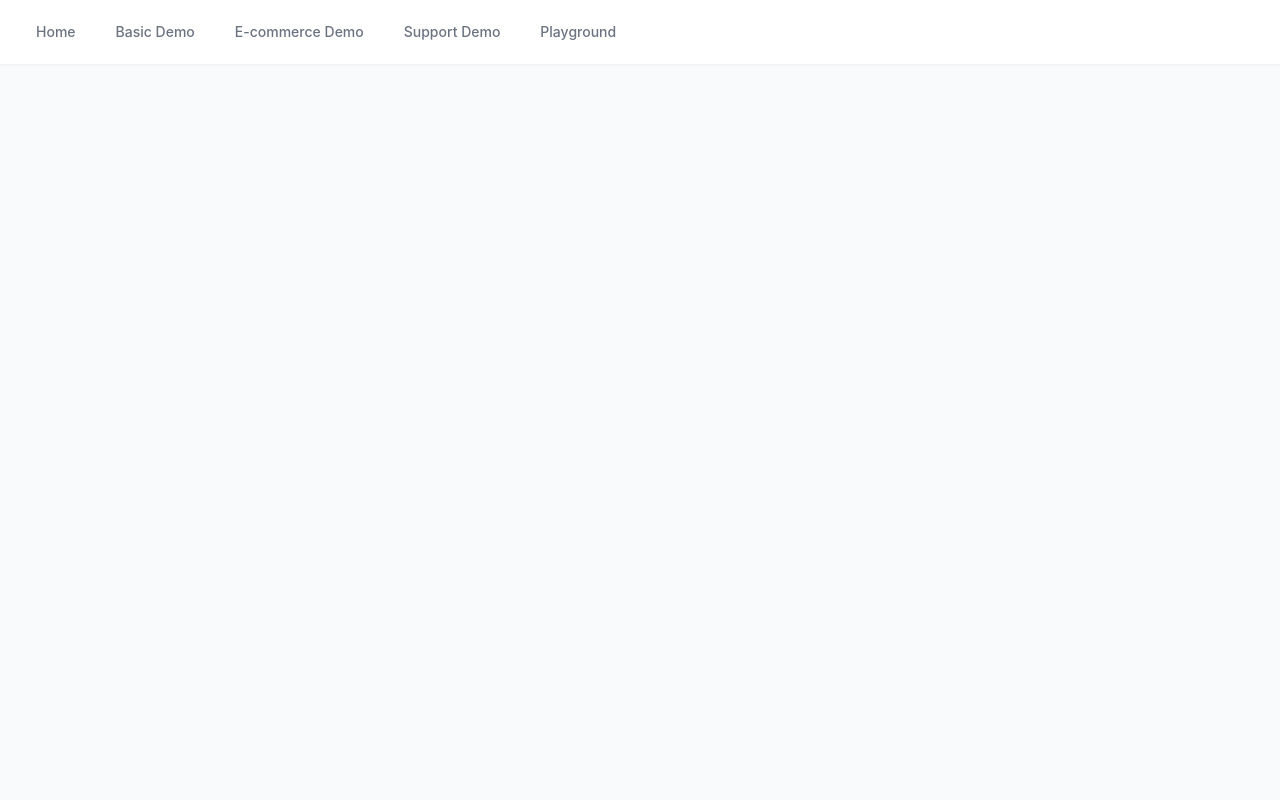
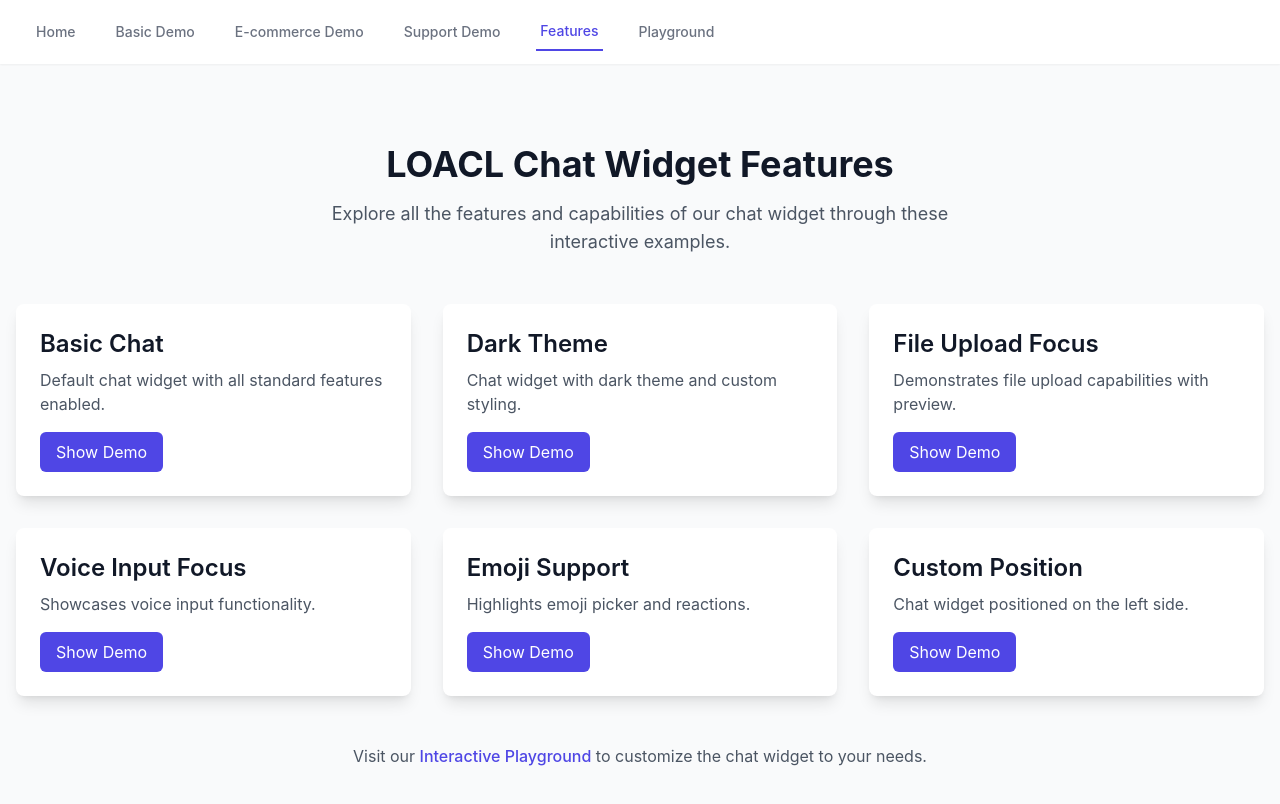
Before and after one commit to alinaqi/loacl_frontend, a React (Vite) app: page /features in a window 1280 px wide. Shown: the top 804 px of the page. Built offline with nearby package versions, Linux system fonts and the light colour scheme.

Commit message:
feat(demo): add all features showcase page - Create AllFeaturesDemo component - Add interactive feature sections - Add route and navigation link

```diff
--- a/src/App.tsx
+++ b/src/App.tsx
@@ -5,6 +5,7 @@ import { BasicDemo } from './pages/BasicDemo';
 import { EcommerceDemo } from './pages/EcommerceDemo';
 import { SupportDemo } from './pages/SupportDemo';
 import { PlaygroundDemo } from './pages/PlaygroundDemo';
+import { AllFeaturesDemo } from './pages/AllFeaturesDemo';
 
 const Home = () => (
   <div className="min-h-screen bg-gray-50 flex items-center justify-center py-12 px-4 sm:px-6 lg:px-8">
@@ -114,6 +115,7 @@ function App() {
           <Route path="/ecommerce" element={<EcommerceDemo />} />
           <Route path="/support" element={<SupportDemo />} />
           <Route path="/playground" element={<PlaygroundDemo />} />
+          <Route path="/features" element={<AllFeaturesDemo />} />
         </Routes>
       </div>
     </BrowserRouter>
--- a/src/components/Navigation.tsx
+++ b/src/components/Navigation.tsx
@@ -9,6 +9,7 @@ export const Navigation = () => {
     { path: '/basic', label: 'Basic Demo' },
     { path: '/ecommerce', label: 'E-commerce Demo' },
     { path: '/support', label: 'Support Demo' },
+    { path: '/features', label: 'Features' },
     { path: '/playground', label: 'Playground' },
   ];
 
--- /dev/null
+++ b/src/pages/AllFeaturesDemo.tsx
@@ -0,0 +1,186 @@
+import React, { useState } from 'react';
+import { ChatWidget } from '../components/ChatWidget';
+
+interface DemoSection {
+  title: string;
+  description: string;
+  config: {
+    customStyles?: {
+      '--primary-color'?: string;
+      '--secondary-color'?: string;
+      '--text-color'?: string;
+      '--bg-color'?: string;
+      '--widget-width'?: string;
+      '--widget-height'?: string;
+      '--border-radius'?: string;
+      '--font-family'?: string;
+      '--font-size'?: string;
+      '--message-bubble-color'?: string;
+      '--user-message-color'?: string;
+    };
+    position?: 'left' | 'right';
+    features?: {
+      showFileUpload?: boolean;
+      showVoiceInput?: boolean;
+      showEmoji?: boolean;
+    };
+  };
+}
+
+export const AllFeaturesDemo: React.FC = () => {
+  const [activeSection, setActiveSection] = useState<string | null>(null);
+
+  const demoSections: DemoSection[] = [
+    {
+      title: 'Basic Chat',
+      description: 'Default chat widget with all standard features enabled.',
+      config: {
+        customStyles: {
+          '--primary-color': '#2563eb',
+          '--secondary-color': '#1d4ed8',
+          '--text-color': '#111827',
+          '--bg-color': '#ffffff',
+          '--font-family': 'Inter, system-ui, sans-serif',
+          '--font-size': '14px',
+          '--message-bubble-color': '#f3f4f6',
+          '--user-message-color': '#e0e7ff',
+        },
+        features: {
+          showFileUpload: true,
+          showVoiceInput: true,
+          showEmoji: true,
+        },
+      },
+    },
+    {
+      title: 'Dark Theme',
+      description: 'Chat widget with dark theme and custom styling.',
+      config: {
+        customStyles: {
+          '--primary-color': '#6d28d9',
+          '--secondary-color': '#5b21b6',
+          '--text-color': '#f3f4f6',
+          '--bg-color': '#1f2937',
+          '--font-family': 'Inter, system-ui, sans-serif',
+          '--font-size': '14px',
+          '--message-bubble-color': '#374151',
+          '--user-message-color': '#4c1d95',
+        },
+      },
+    },
+    {
+      title: 'File Upload Focus',
+      description: 'Demonstrates file upload capabilities with preview.',
+      config: {
+        customStyles: {
+          '--primary-color': '#059669',
+          '--secondary-color': '#047857',
+        },
+        features: {
+          showFileUpload: true,
+          showVoiceInput: false,
+          showEmoji: false,
+        },
+      },
+    },
+    {
+      title: 'Voice Input Focus',
+      description: 'Showcases voice input functionality.',
+      config: {
+        customStyles: {
+          '--primary-color': '#dc2626',
+          '--secondary-color': '#b91c1c',
+        },
+        features: {
+          showFileUpload: false,
+          showVoiceInput: true,
+          showEmoji: false,
+        },
+      },
+    },
+    {
+      title: 'Emoji Support',
+      description: 'Highlights emoji picker and reactions.',
+      config: {
+        customStyles: {
+          '--primary-color': '#f59e0b',
+          '--secondary-color': '#d97706',
+        },
+        features: {
+          showFileUpload: false,
+          showVoiceInput: false,
+          showEmoji: true,
+        },
+      },
+    },
+    {
+      title: 'Custom Position',
+      description: 'Chat widget positioned on the left side.',
+      config: {
+        position: 'left',
+        customStyles: {
+          '--primary-color': '#8b5cf6',
+          '--secondary-color': '#7c3aed',
+        },
+      },
+    },
+  ];
+
+  return (
+    <div className="min-h-screen bg-gray-50 py-12">
+      <div className="max-w-7xl mx-auto px-4">
+        <div className="text-center mb-12">
+          <h1 className="text-4xl font-bold text-gray-900 mb-4">
+            LOACL Chat Widget Features
+          </h1>
+          <p className="text-lg text-gray-600 max-w-2xl mx-auto">
+            Explore all the features and capabilities of our chat widget through these interactive examples.
+          </p>
+        </div>
+
+        <div className="grid grid-cols-1 md:grid-cols-2 lg:grid-cols-3 gap-8">
+          {demoSections.map((section) => (
+            <div
+              key={section.title}
+              className="bg-white rounded-lg shadow-lg overflow-hidden"
+            >
+              <div className="p-6">
+                <h2 className="text-2xl font-semibold text-gray-900 mb-2">
+                  {section.title}
+                </h2>
+                <p className="text-gray-600 mb-4">{section.description}</p>
+                <button
+                  onClick={() => setActiveSection(activeSection === section.title ? null : section.title)}
+                  className="px-4 py-2 bg-indigo-600 text-white rounded-md hover:bg-indigo-700 transition-colors"
+                >
+                  {activeSection === section.title ? 'Hide Demo' : 'Show Demo'}
+                </button>
+              </div>
+              {activeSection === section.title && (
+                <div className="border-t border-gray-200 p-6 bg-gray-50 relative" style={{ height: '400px' }}>
+                  <ChatWidget
+                    {...section.config}
+                    previewMode={true}
+                  />
+                </div>
+              )}
+            </div>
+          ))}
+        </div>
+
+        <div className="mt-12 text-center">
+          <p className="text-gray-600">
+            Visit our{' '}
+            <a
+              href="/playground"
+              className="text-indigo-600 hover:text-indigo-800 font-medium"
+            >
+              Interactive Playground
+            </a>{' '}
+            to customize the chat widget to your needs.
+          </p>
+        </div>
+      </div>
+    </div>
+  );
+};
```
